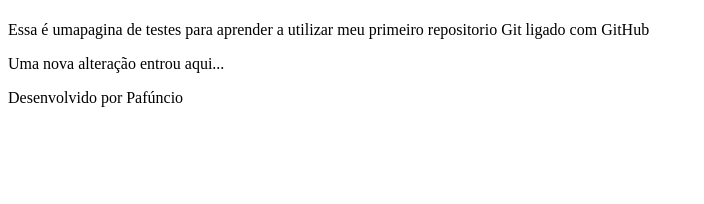
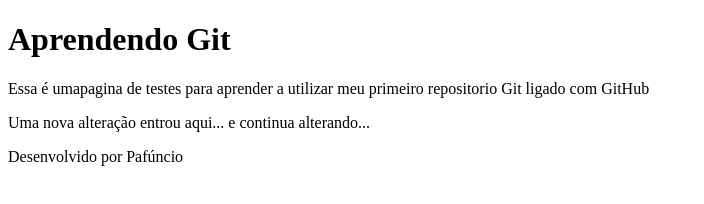
Before and after one commit to PedroPeaBrancaglion/Repositorio-Teste, a plain HTML site: page index.html in a window 1280 px wide. Shown: the whole page, without its empty margins (0-704 px from the left). Drawn offline with Linux system fonts and the light colour scheme.

Commit message:
Alterando a tag p...

```diff
--- a/index.html
+++ b/index.html
@@ -7,7 +7,7 @@
 </head>
 <body>
     <header>
-        <h1></h1>
+        <h1>Aprendendo Git</h1>
     </header>
 
     <p>
@@ -15,7 +15,7 @@
         meu primeiro repositorio Git ligado com GitHub
     </p>
     <p>
-        Uma nova alteração entrou aqui...
+        Uma nova alteração entrou aqui... e continua alterando...
     </p>
 
     <footer>
```
